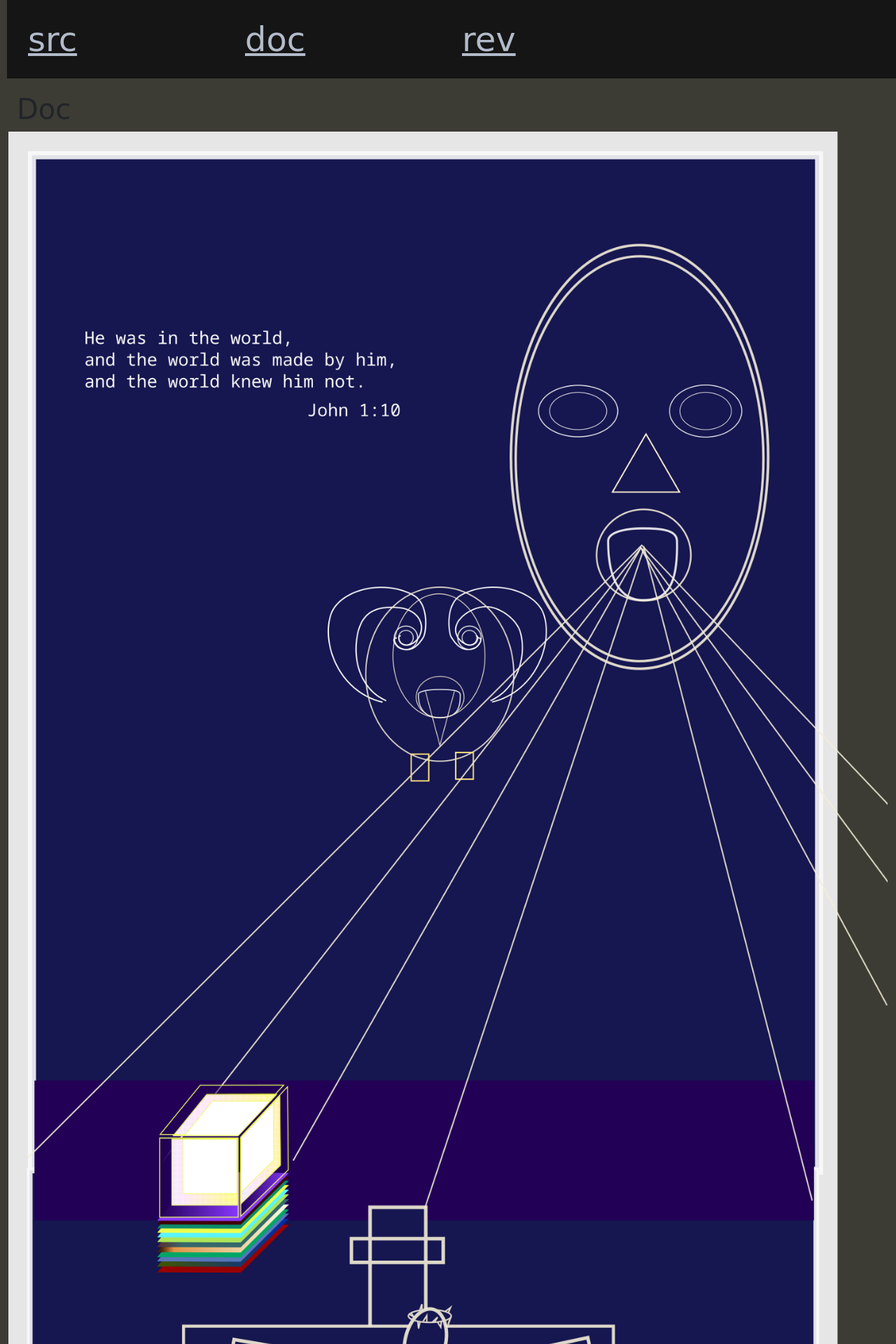
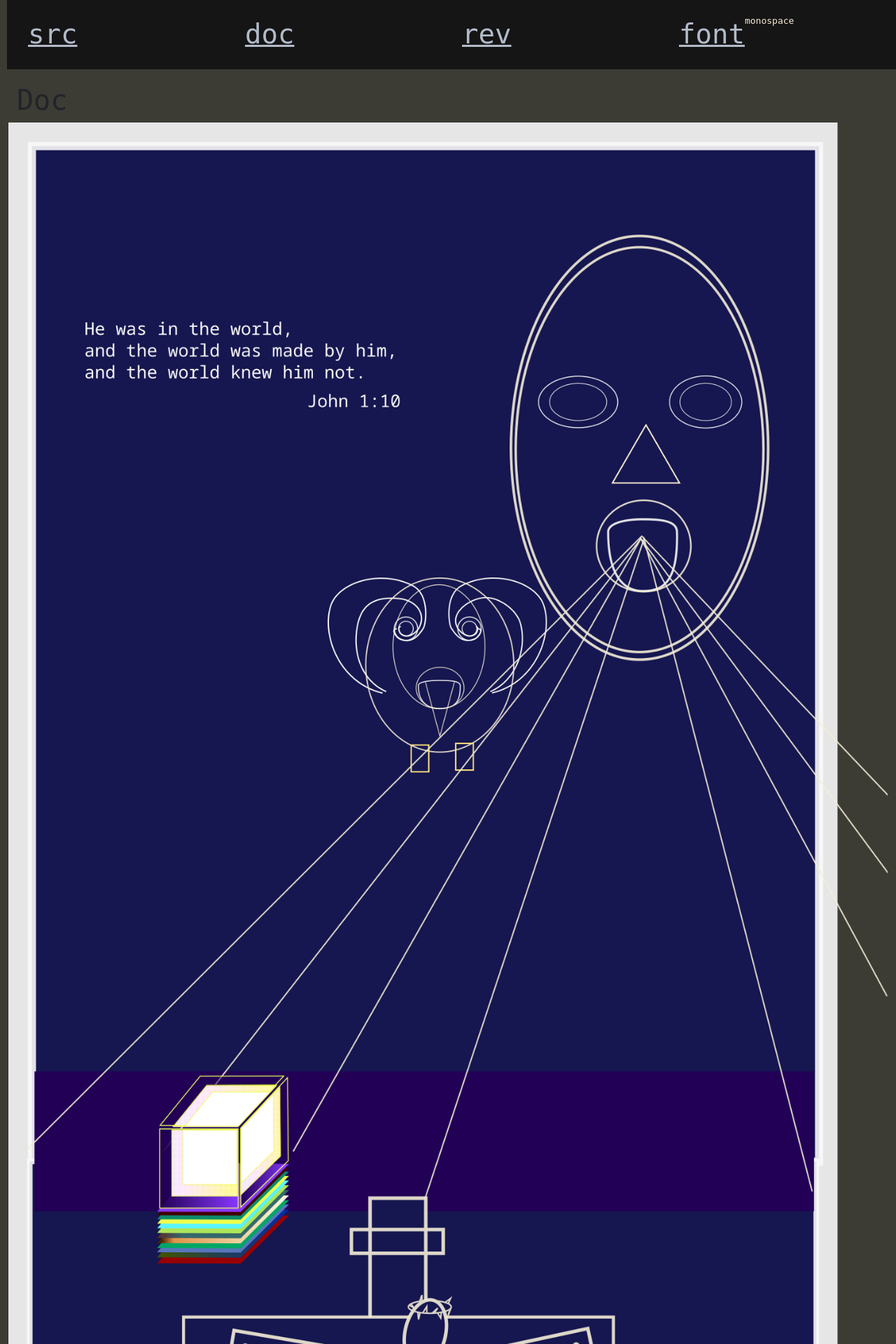
Before and after one commit to softdev45/the-book-of-law-and-the-good-news, a Flask app: page /plan in a window 1280 px wide. Shown: the top 1920 px of the page at 70% size. Run offline with Flask 3, Linux system fonts and the light colour scheme; parts of the project's set-up code (start-up, migrations or seed data) failed here and were passed over.

Commit message:
change font

```diff
--- a/main.py
+++ b/main.py
@@ -31,7 +31,7 @@ app.secret_key = '1234!@#$qwerQWER'
 # data = bible.read()
 root_en = etree.parse('bible.xml')
 root_pl = etree.parse('polish.xml')
-root = root_en
+root = root_pl
 # root = ET.fromstring(data)
 from collections import OrderedDict
 
--- a/static/style.css
+++ b/static/style.css
@@ -1,10 +1,15 @@
 body {
 	/* font-family: monospace; */
-	font-family: cursive;
+	/* font-family: cursive; */
 	/* background-color: #f2f2ed; */
 	/* background-color: #68685e; */
 	/* background-color: #272725; */
 	background-color: #3c3c35;
+}
+
+#current-font {
+	font-size: medium;
+	color: antiquewhite;
 }
 
 nav div {
--- a/templates/base.html
+++ b/templates/base.html
@@ -8,7 +8,7 @@
 	<link rel="shortcut icon" href="{{ url_for('static', filename='favicon.ico') }}">
 </head>
 
-<body>
+<body style="font-family: monospace;">
   <nav>
     <!-- <div> -->
 
@@ -21,6 +21,10 @@
       </div>
       <div>
         <a href="/revelation">rev</a>
+      </div>
+      <div>
+        <a id='change-font' href="#" onclick="cycleFont()">font</a>
+				<span id="current-font"><script>document.write(document.body.style.fontFamily)</script></span>
       </div>
     </div>
 
@@ -38,6 +42,15 @@
 
   </section>
   <script>
+const fonts = ['courier','coursive', 'times new roman', 'georgia', 'arial', 'monospace'];
+let fontIndex = 0;
 
+function cycleFont() {
+  const element = document.getElementsByTagName('BODY');
+	console.log(element)
+  fontIndex = (fontIndex + 1) % fonts.length;
+  document.body.style.fontFamily= `${fonts[fontIndex]}`;
+	document.getElementById('current-font').textContent = fonts[fontIndex].slice(0,10)
+}
   </script>
 </body>
```
